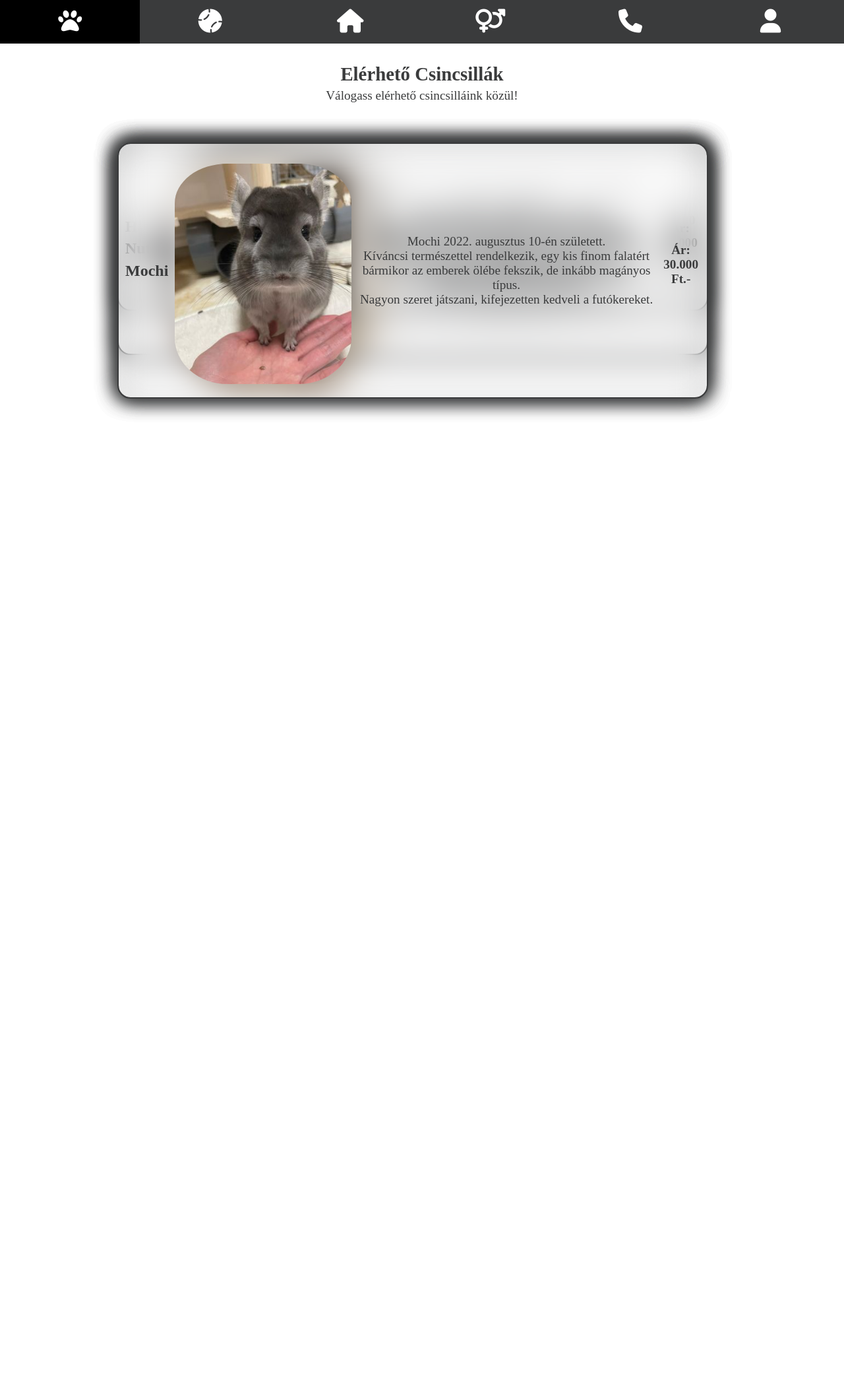
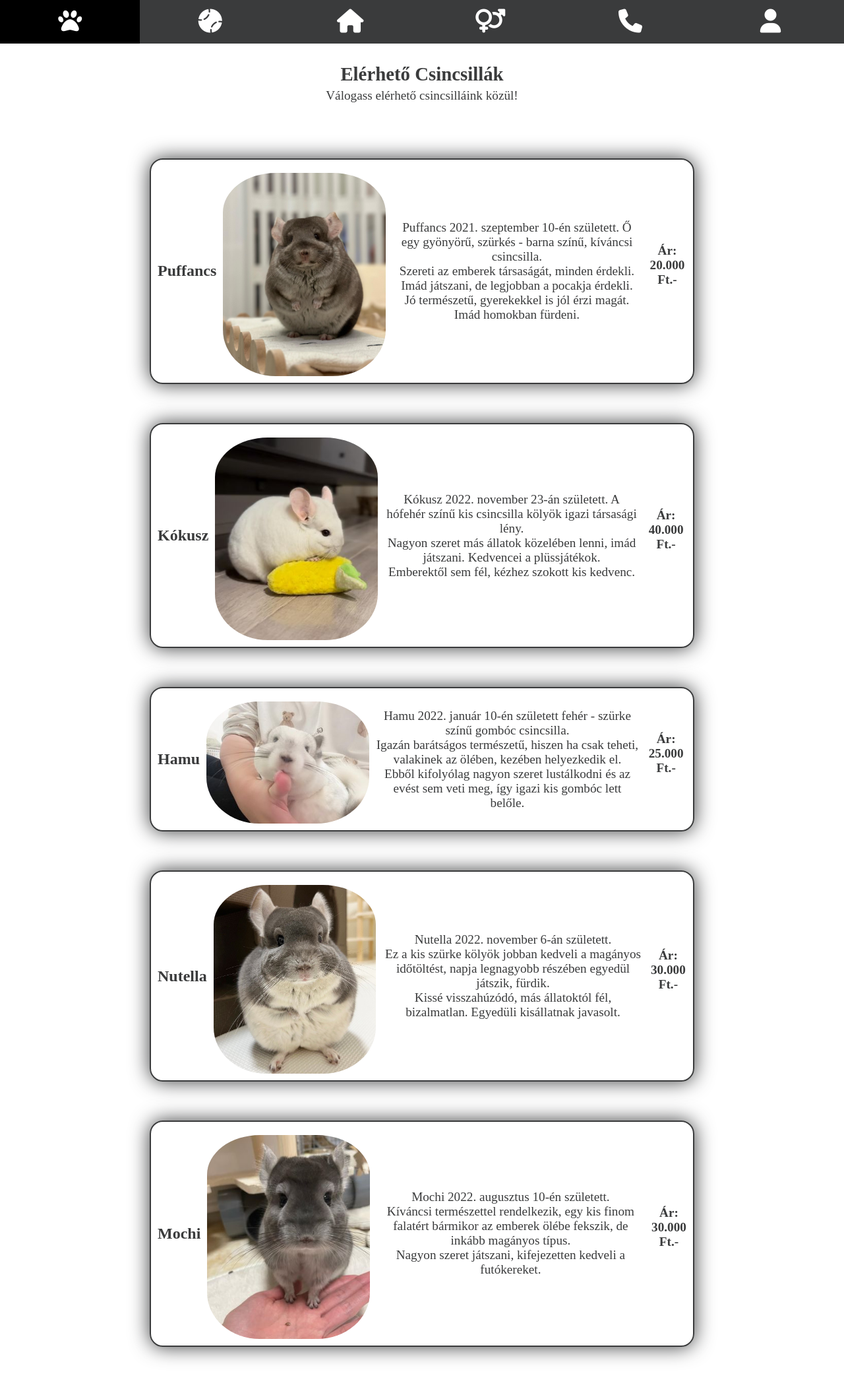
Before and after one commit to Bal500/Kisallatkereskedes, a PHP site: page /elerheto.html in a window 1280 px wide. Shown: the whole page at 66% size. Before the commit the page ends 632 px from the top, so only its background shows below. Run offline with PHP 8.4, Linux system fonts and the light colour scheme.

Commit message:
Progress made

```diff
--- a/CSS/iconbar.css
+++ b/CSS/iconbar.css
@@ -5,6 +5,7 @@
     position: -webkit-sticky;
     position: sticky;
     top: 0;
+    z-index: 9999;
 }
 
 .icon-bar a {
--- a/CSS/table.css
+++ b/CSS/table.css
@@ -26,8 +26,8 @@
 #chin1 .chinek .chin-con .chin img {
     padding-top: 20px;
     padding-bottom: 10px;
-    max-width: 30%;
-    height: auto;
+    width: 30%;
+    height: 50%;
     border-radius: 80px;
     border: #3A3B3C;
     border-image-width: auto;
@@ -39,8 +39,8 @@
 }
 
 #chin1 .chinek .chin-con .chin {
-    margin: 0 10%;
-    position: absolute;
+    margin: 2% 15% 5% 15%;
+    position: relative;
     background: transparent;
     border: 2px solid #3A3B3C;
     border-radius: 20px;
@@ -54,13 +54,7 @@
     transition: height .2s ease;
     width: 70%;
     height: auto;
-    padding: 10px 0px;
 }
-
-#chin1 .chinek .chin-con .chin:hover {
-    box-shadow: 20px 20px #3A3B3C05;
-}
-
 
 #chin1 .chinek .chin-con .chin #desc {
     padding: 10px;
```
Also changed, not shown: assets/kepek/chinek/negyedikchin.jpg.
